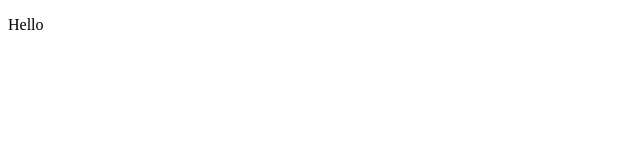
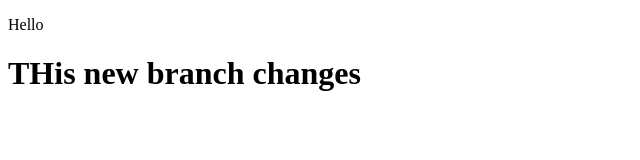
Before and after one commit to Dp7420/DigambarRepo, a plain HTML site: page index.html in a window 1280 px wide. Shown: the whole page, without its empty margins (0-640 px from the left). Drawn offline with Linux system fonts and the light colour scheme.

Commit message:
add newbranch h1 tag

```diff
--- a/index.html
+++ b/index.html
@@ -7,5 +7,6 @@
 </head>
 <body>
     <p>Hello</p>
+    <h1>THis new branch changes</h1>
 </body>
 </html>
```
